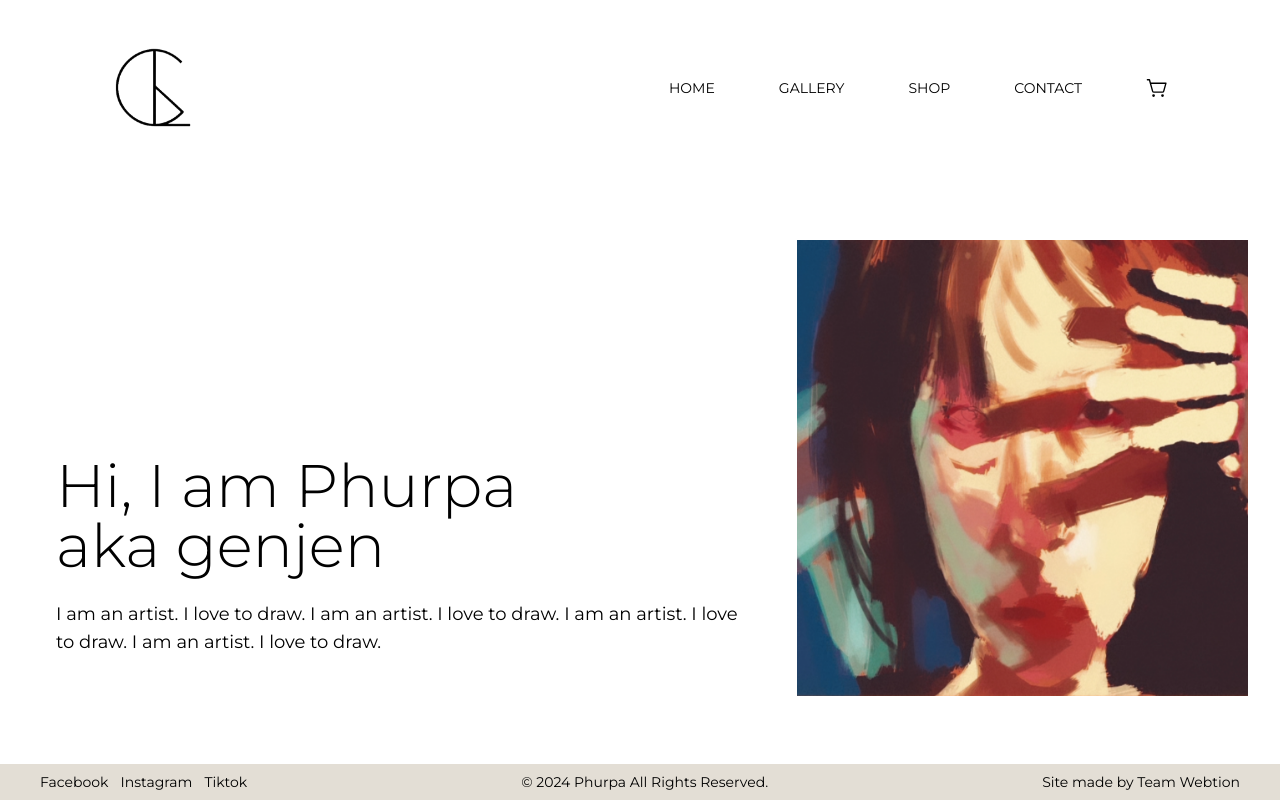
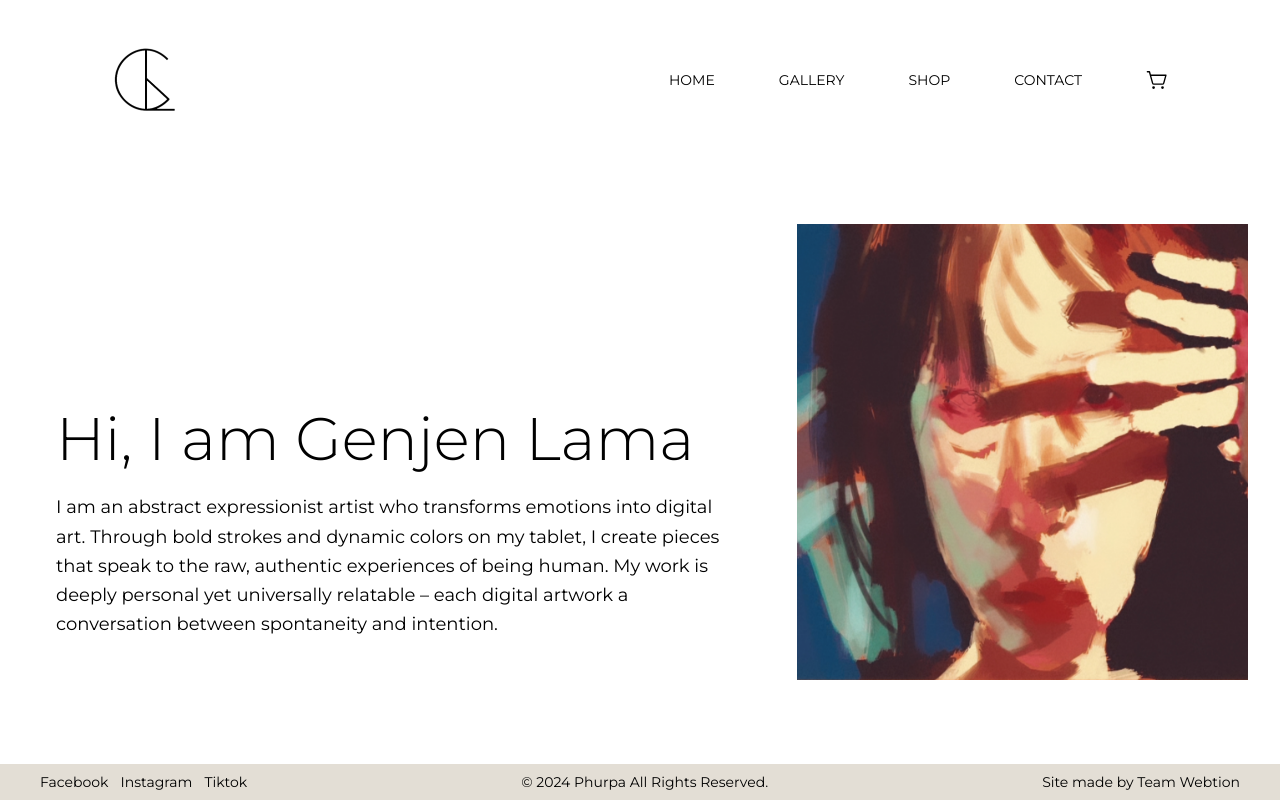
Before and after one commit to kyaakpa/genj3n, a Next.js app: page / in a window 1280 px wide. Built offline with nearby package versions, Linux system fonts and the light colour scheme.

Commit message:
logo updates

```diff
--- a/app/page.jsx
+++ b/app/page.jsx
@@ -7,12 +7,13 @@ const Home = () => {
     <div className="flex flex-col justify-end items-center lg:pt-12 max-lg:pt-16">
       <div className="flex max-sm:flex-col justify-between items-end p-4">
         <div className="p-10 w-full">
-          <h1 className="text-6xl font-light pb-6">
-            Hi, I am Phurpa<br></br> aka genjen
-          </h1>
-          <p className="text-lg">
-            I am an artist. I love to draw. I am an artist. I love to draw. I am
-            an artist. I love to draw. I am an artist. I love to draw.
+          <h1 className="text-6xl font-light pb-6">Hi, I am Genjen Lama</h1>
+          <p className="text-lg leading-relaxed max-w-2xl">
+            I am an abstract expressionist artist who transforms emotions into
+            digital art. Through bold strokes and dynamic colors on my tablet, I
+            create pieces that speak to the raw, authentic experiences of being
+            human. My work is deeply personal yet universally relatable – each
+            digital artwork a conversation between spontaneity and intention.
           </p>
         </div>
         <div className="px-4 lg:w-[800px]">
--- a/components/Navbar.jsx
+++ b/components/Navbar.jsx
@@ -77,7 +77,7 @@ const Navbar = () => {
           <img
             src="./logo1.png"
             alt="genj3n logo"
-            className={`w-20 transition-all duration-300 ease-in-out ${
+            className={`w-16 transition-all duration-300 ease-in-out ${
               mounted && scrolled ? "w-16" : ""
             }`}
           />
@@ -104,7 +104,7 @@ const Navbar = () => {
             transition: "max-height 0.5s ease-in-out",
           }}
         >
-          <ul className="mt-16 pr-2 lg:hidden">
+          <ul className="mt-4 pr-2 lg:hidden">
             {navbarItems.map((item) => (
               <li
                 key={typeof item.name === "string" ? item.name : item.href}
```
